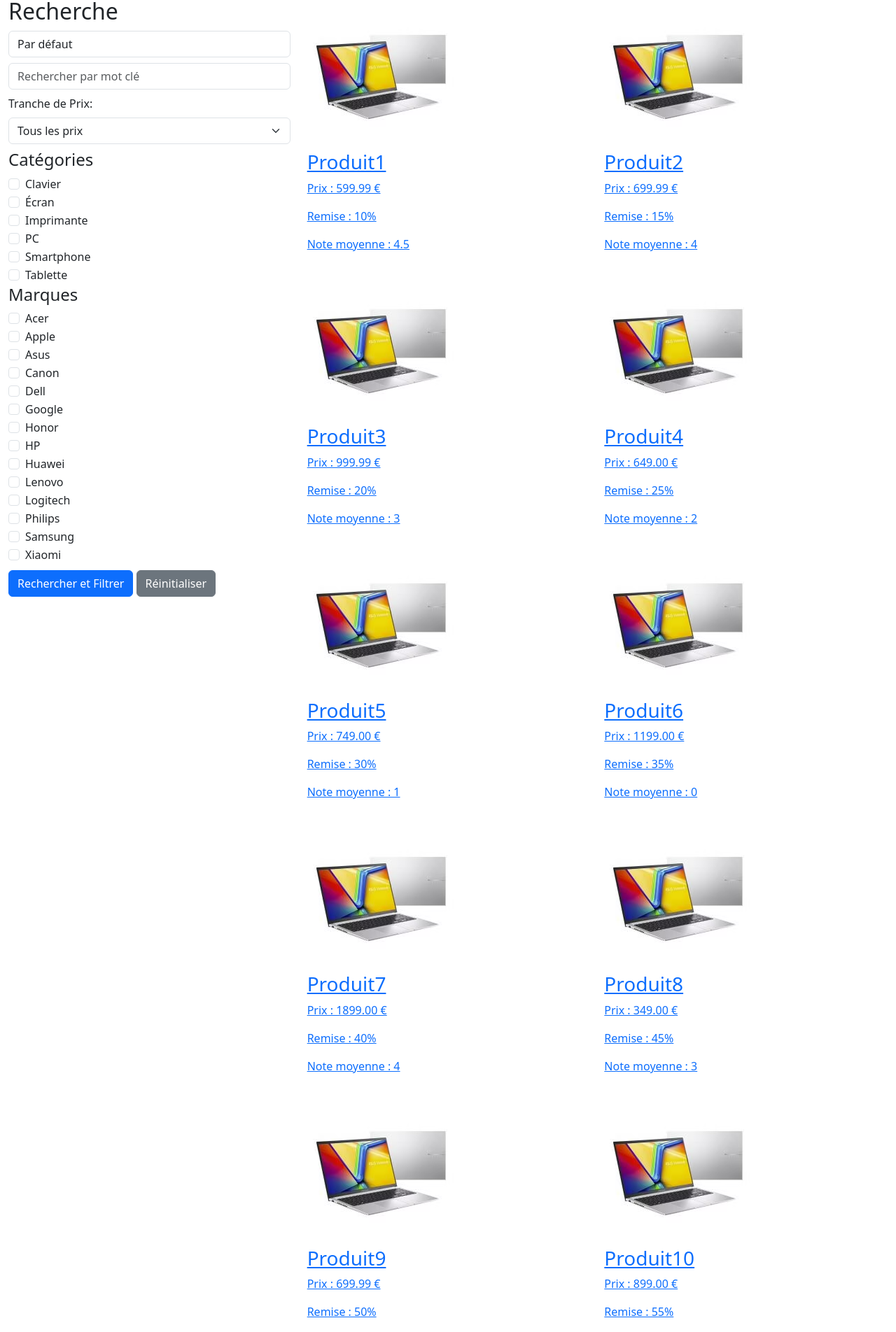
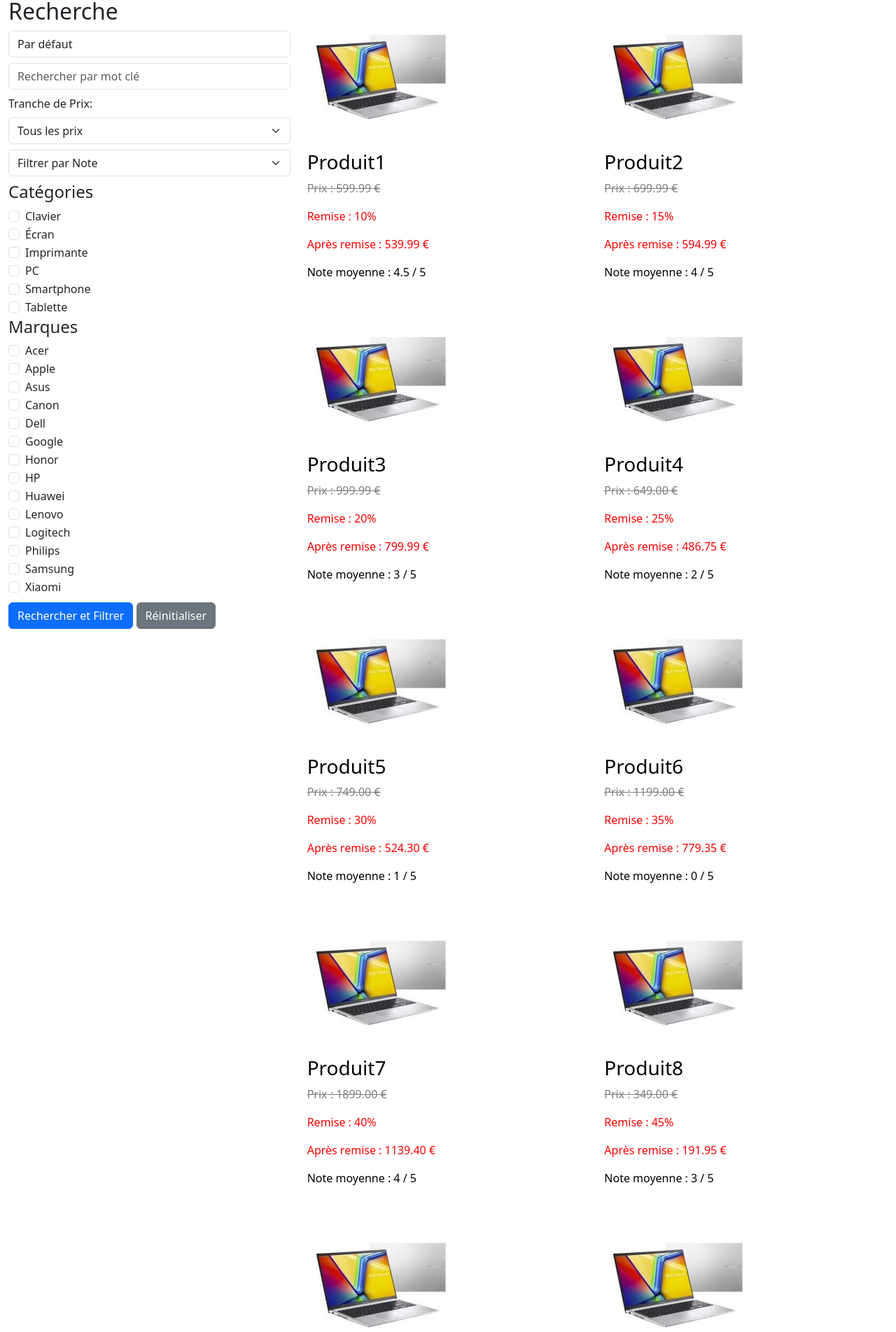
Before and after one commit to LawsonGod/Silicone_Savvy-connect-_avec_l-innovation-, a PHP site: page / in a window 1280 px wide. Shown: the part 345-2249 px from the top of the page at 70% size. Run offline with PHP 8.4, Linux system fonts and the light colour scheme; data comes from the database, SQL or seed files in the repository.

Commit message:
Affichage remise, vérification options filtre, tri, recherche

```diff
--- a/index.php
+++ b/index.php
@@ -1,9 +1,6 @@
 <?php
 global $dbh;
-
-if (session_status() == PHP_SESSION_NONE) {
-    session_start();
-}
+session_start();
 
 include('connect.php');
 
@@ -12,24 +9,29 @@ $orderBy = '';
 $filtreMarques = isset($_POST['marques']) ? $_POST['marques'] : [];
 $filtreCategories = isset($_POST['categories']) ? $_POST['categories'] : [];
 $tranchePrix = isset($_POST['tranchePrix']) ? $_POST['tranchePrix'] : '';
-$produitsParPage = 18;
+$filtreNote = isset($_POST['filtreNote']) ? $_POST['filtreNote'] : '';
 
 function isChecked($value, $postArray) {
     return in_array($value, $postArray) ? 'checked' : '';
 }
 
 try {
+    if ($dbh === null) {
+        die("Erreur de connexion à la base de données.");
+    }
     $stmt_cat = $dbh->query('SELECT id, nom FROM categories');
     $categories = $stmt_cat->fetchAll(PDO::FETCH_ASSOC);
 
     $stmt_marque = $dbh->query('SELECT id, nom FROM marques');
     $marques = $stmt_marque->fetchAll(PDO::FETCH_ASSOC);
 
-    $sql = 'SELECT p.id, p.image, p.nom, p.prix, IFNULL(pr.pourcentage_remise, 0) AS pourcentage_remise, IFNULL(AVG(c.note), 0) AS note_moyenne
-    FROM produits p
-    LEFT JOIN promotions pr ON p.id = pr.produit_id AND NOW() BETWEEN pr.date_debut AND pr.date_fin
-    LEFT JOIN evaluations c ON p.id = c.produit_id
-    WHERE 1=1';
+    $sql = 'SELECT produits.id, produits.image, produits.nom, produits.prix,
+    COALESCE(AVG(evaluations.note), 0) AS note_moyenne,
+    COALESCE(promotions.pourcentage_remise, 0) AS pourcentage_remise
+    FROM produits
+    LEFT JOIN evaluations ON produits.id = evaluations.produit_id
+    LEFT JOIN promotions ON produits.id = promotions.produit_id
+    AND NOW() BETWEEN promotions.date_debut AND promotions.date_fin';
     $conditions = [];
     $params = [];
 
@@ -67,8 +69,18 @@ try {
     if (!empty($conditions)) {
         $sql .= ' WHERE ' . implode(' AND ', $conditions);
     }
-    $sql .= ' GROUP BY p.id';
+    $sql .= ' GROUP BY produits.id, produits.image, produits.nom, produits.prix ';
+    $havingConditions = [];
 
+    if ($filtreNote == 'positives') {
+        $havingConditions[] = 'COALESCE(AVG(evaluations.note), 0) > 3';
+    } elseif ($filtreNote == 'negatives') {
+        $havingConditions[] = 'COALESCE(AVG(evaluations.note), 0) < 3';
+    }
+
+    if (!empty($havingConditions)) {
+        $sql .= ' HAVING ' . implode(' AND ', $havingConditions);
+    }
     if (isset($_POST['tri'])) {
         $orderBy = $_POST['tri'];
         if ($orderBy == 'asc') {
@@ -81,38 +93,48 @@ try {
     }
 
     $stmt = $dbh->prepare($sql);
-    $stmt->execute($params);
+    try {
+        if (!$stmt) {
+            throw new PDOException("La préparation de la requête a échoué.");
+        }
+
+        $stmt->execute($params);
+    } catch (PDOException $e) {
+        echo "Erreur : " . $e->getMessage();
+    }
 
     if ($stmt->rowCount() === 0) {
         $message = '<p>Aucun résultat trouvé.</p>';
     } else {
-        $rowCount = $stmt->rowCount();
         $message = '<div class="product-grid">';
-
         while ($row = $stmt->fetch(PDO::FETCH_ASSOC)) {
             $product_id = $row['id'];
             $image = $row['image'];
             $nom = $row['nom'];
             $prix = $row['prix'];
+            $note_moyenne = round($row['note_moyenne'], 1);
             $pourcentage_remise = $row['pourcentage_remise'];
-            $note_moyenne = round($row['note_moyenne'], 2);
+
+            $prix_final = $pourcentage_remise > 0 ? $prix - ($prix * $pourcentage_remise / 100) : $prix;
+            $prix_final_formatte = number_format($prix_final, 2, '.', '');
 
             $message .= '<div class="product">';
             $message .= "<a href='produit.php?id=$product_id'>";
             $message .= "<img src='$image' alt='$nom'>";
             $message .= "<h3>$nom</h3>";
-            $message .= "<p>Prix : $prix €</p>";
 
             if ($pourcentage_remise > 0) {
-                $message .= "<p>Remise : $pourcentage_remise%</p>";
+                $message .= "<p class='prix-original'><s>Prix : $prix €</s></p>";
+                $message .= "<p class='remise'>Remise : $pourcentage_remise%</p>";
+                $message .= "<p class='prix-remise'>Après remise : $prix_final_formatte €</p>";
+            } else {
+                $message .= "<p>Prix : $prix €</p>";
             }
 
-            $message .= "<p>Note moyenne : $note_moyenne</p>";
-
+            $message .= "<p>Note moyenne : $note_moyenne / 5</p>";
             $message .= '</a>';
             $message .= '</div>';
         }
-
         $message .= '</div>';
     }
 } catch (PDOException $e) {
@@ -121,11 +143,10 @@ try {
 
 $dbh = null;
 ?>
-
 <!DOCTYPE html>
 <?php include('head.php');?>
+<?php include('header_nav.php');?>
 <body>
-<?php include('header_nav.php');?>
 <div class="container-fluid">
     <div class="row">
         <div class="col-md-4">
@@ -155,6 +176,14 @@ $dbh = null;
                     </select>
                 </div>
 
+                <div class="form-group mb-2">
+                    <select id="filtreNote" name="filtreNote" class="form-select">
+                        <option value="">Filtrer par Note</option>
+                        <option value="positives">Positives (> 3)</option>
+                        <option value="negatives">Négatives (< 3)</option>
+                    </select>
+                </div>
+
                 <h4>Catégories</h4>
                 <?php foreach ($categories as $categorie): ?>
                     <div class="form-check">
@@ -177,16 +206,19 @@ $dbh = null;
 
                 <button type="submit" class="btn btn-primary mt-2">Rechercher et Filtrer</button>
                 <a href='index.php' class='btn btn-secondary mt-2'>Réinitialiser</a>
+                <br>
+                <br>
+
             </form>
+
         </div>
+
         <div class="col-md-8">
             <h2>Liste des Produits</h2>
             <?php echo $message; ?>
         </div>
     </div>
 </div>
-<script src="https://code.jquery.com/jquery-3.6.0.min.js"></script>
-<script src="https://stackpath.bootstrapcdn.com/bootstrap/4.5.2/js/bootstrap.min.js"></script>
-<?php include('footer.php'); ?>
 </body>
+<?php include('footer.php');?>
 </html>
--- a/styles/silicone-savvy.css
+++ b/styles/silicone-savvy.css
@@ -10,11 +10,28 @@ h1 {
     grid-template-columns: repeat(auto-fill, minmax(300px, 1fr));
     gap: 20px;
 }
+.product a {
+    color: black;
+    text-decoration: none;
+}
 
+.product a:hover {
+    color: black;
+    text-decoration: underline;
+}
 .product-item {
     border: 1px solid #ccc;
     padding: 10px;
     text-align: center;
+}
+
+.product-item a {
+    text-decoration: none;
+    color: inherit;
+}
+
+.product-item a:hover {
+    text-decoration: underline;
 }
 
 .product-item img {
@@ -68,22 +85,17 @@ h1 {
     opacity: 0.7;
 }
 
-.carousel {
-    display: flex;
-    overflow: hidden;
-    width: 100%;
+.product-grid .product {
+    /* Votre style pour les produits */
 }
 
-.carousel-slide {
-    flex: 0 0 100%;
-    transition: transform 0.3s ease-in-out;
+.product-grid .product .prix-original {
+    text-decoration: line-through;
+    color: grey;
 }
-
-.carousel img {
-    width: 100%;
+.product-grid .product .remise {
+    color: red;
 }
-
-.carousel-button {
-    margin-top: 10px;
-    cursor: pointer;
+.product-grid .product .prix-remise {
+    color: red;
 }
```
